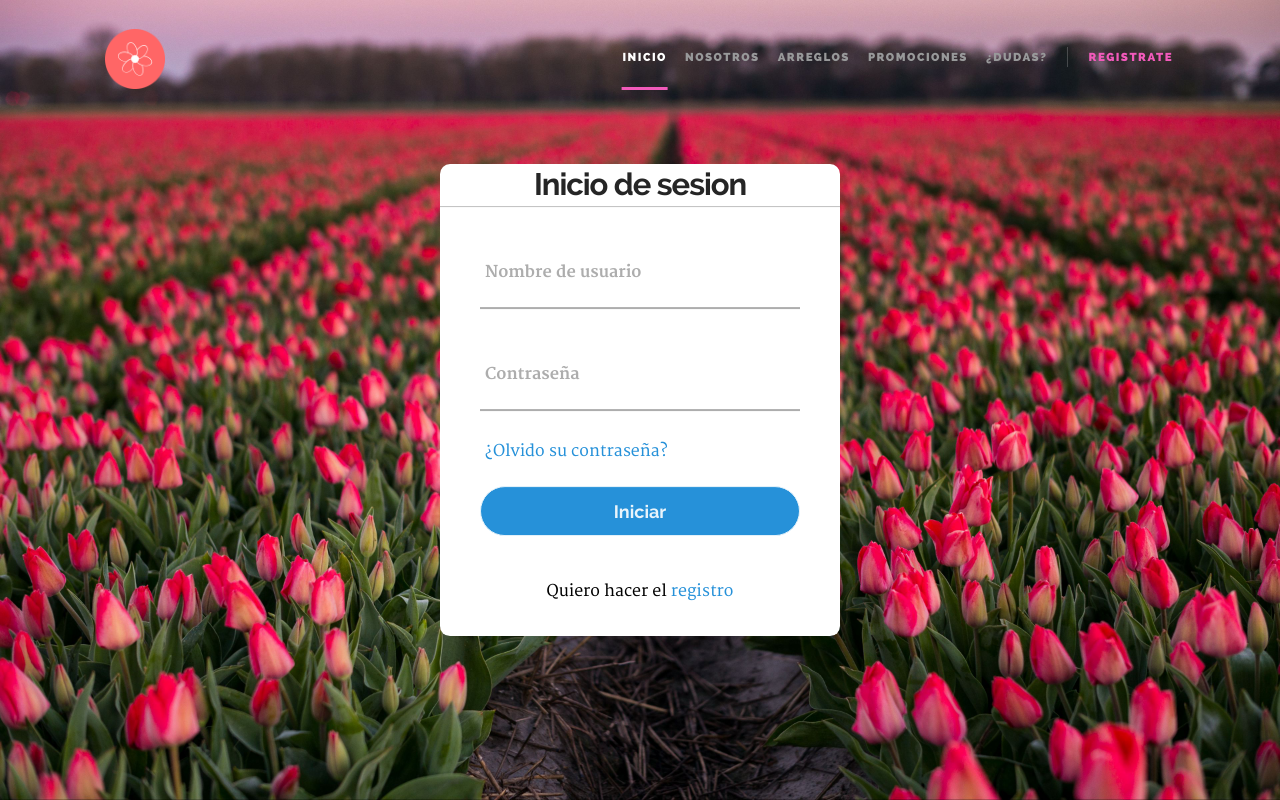
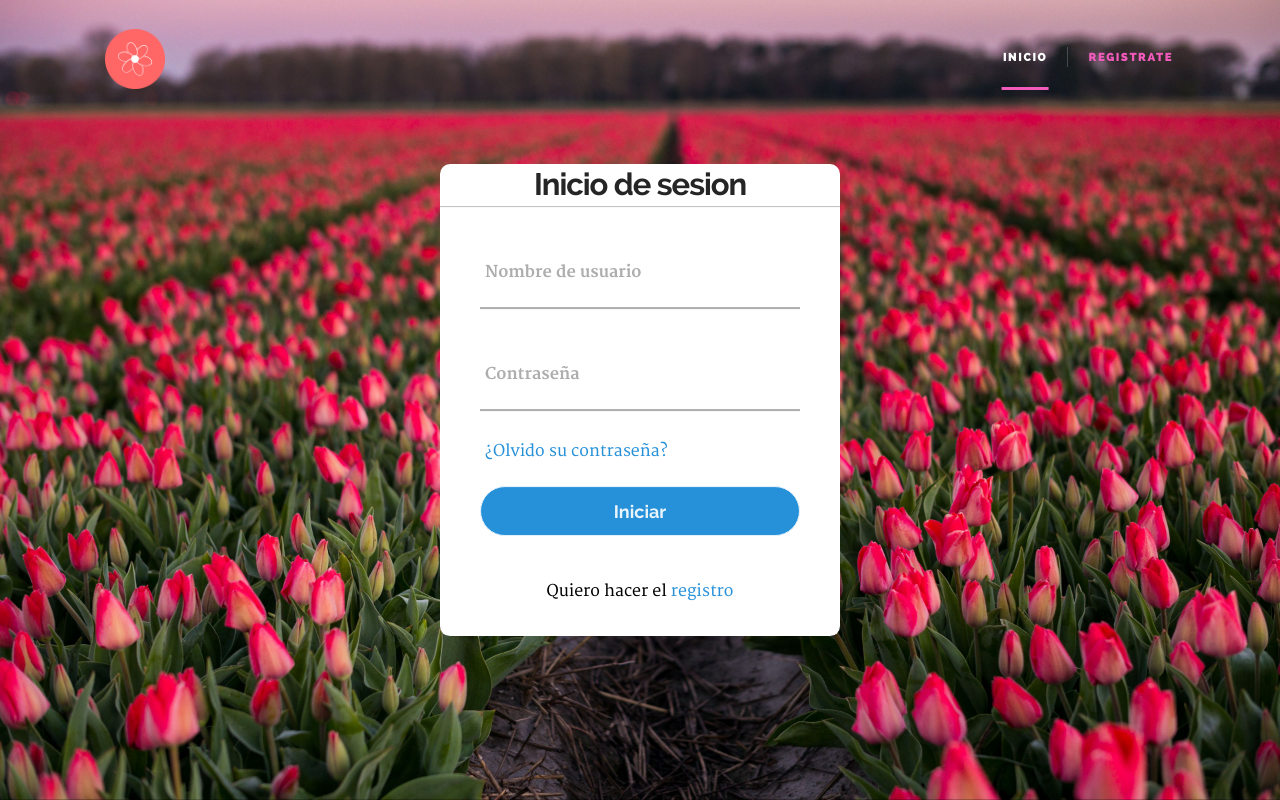
Before and after one commit to zahidparker/web-floreria, a plain HTML site: page Lhander10/formulario.html in a window 1280 px wide. Drawn offline with Linux system fonts and the light colour scheme.

Commit message:
se eliminó las opciones del menú superior en el registro

```diff
--- a/Lhander10/formulario.html
+++ b/Lhander10/formulario.html
@@ -49,10 +49,6 @@
             <nav id="main-nav-wrap">
                 <ul class="main-navigation">
                     <li class="current"><a class="smoothscroll" href="index.html" title="">Inicio</a></li>
-                    <li><a class="smoothscroll" href="#process" title="">Nosotros</a></li>
-                    <li><a class="smoothscroll" href="#features" title="">Arreglos</a></li>
-                    <li><a class="smoothscroll" href="#pricing" title="">Promociones</a></li>
-                    <li><a class="smoothscroll" href="#faq" title="">¿Dudas?</a></li>
                     <li class="highlight with-sep"><a href="formulario.html" title="">Registrate</a></li>
                 </ul>
             </nav>
```
Also changed, not shown: 1 other file.
